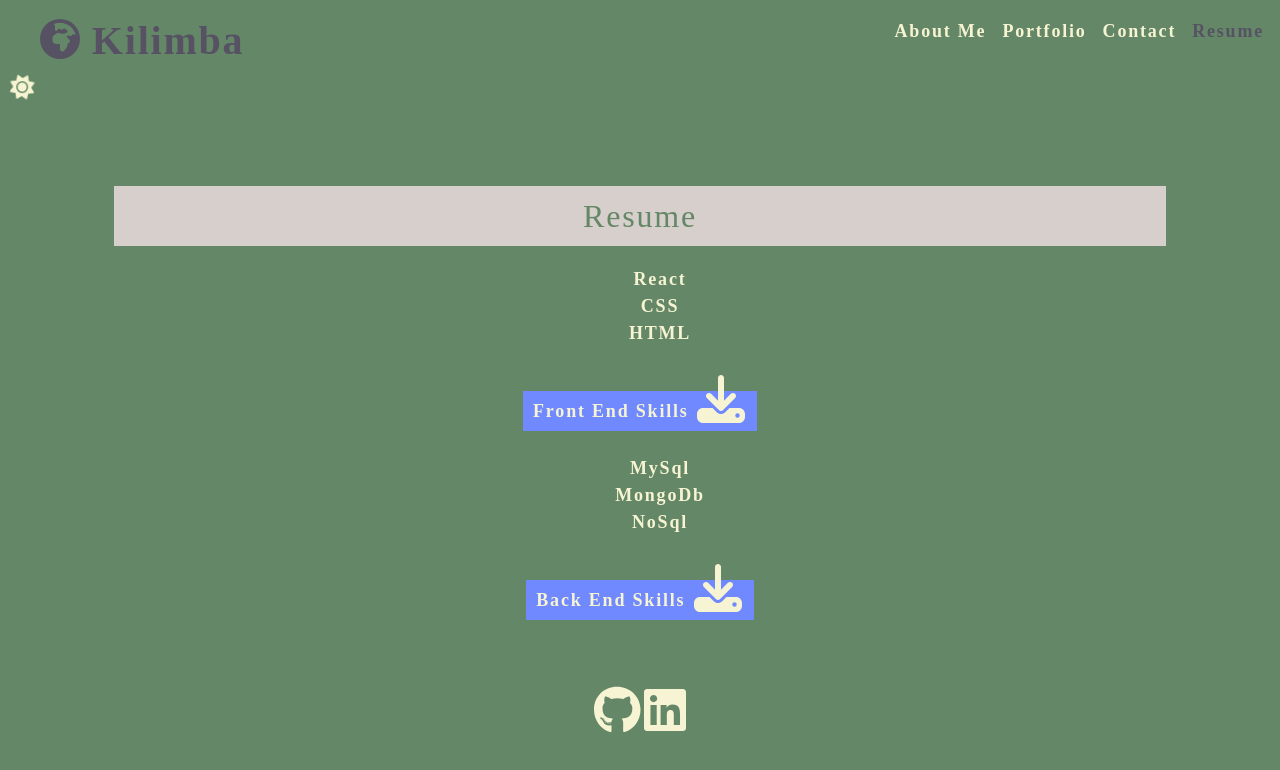
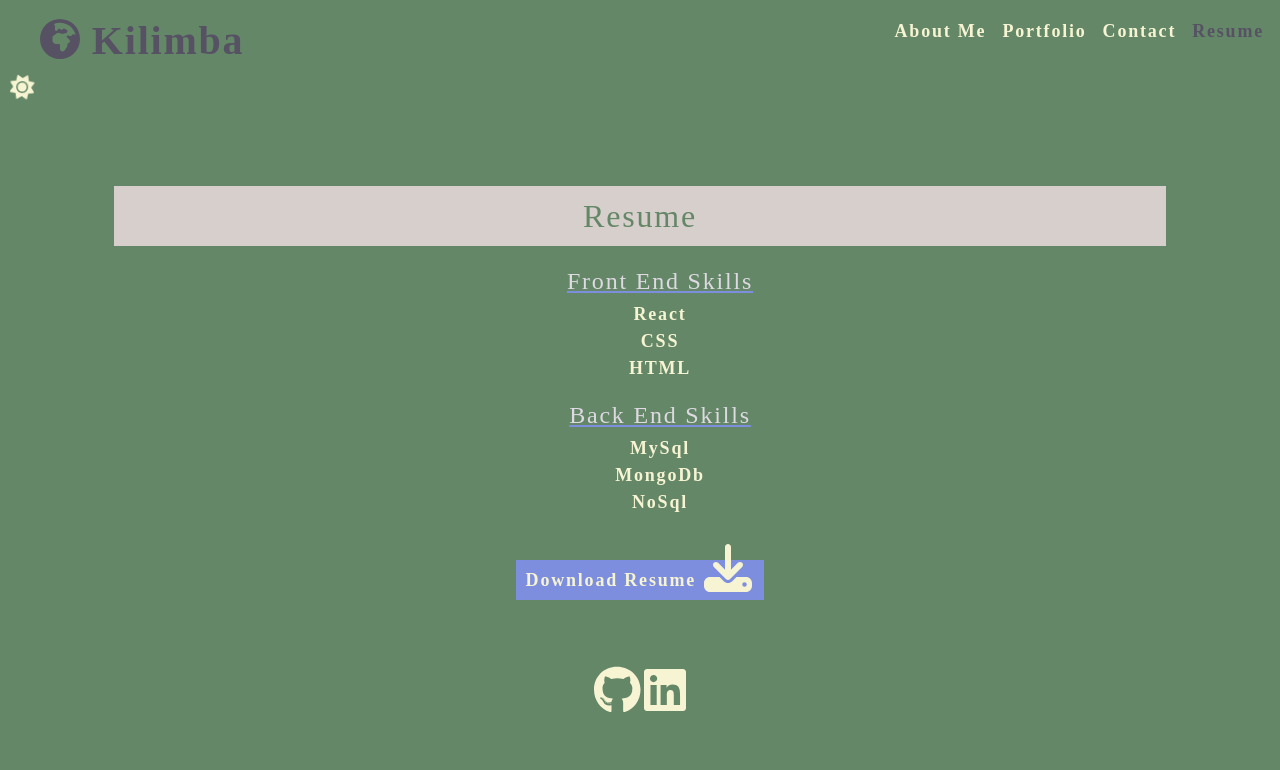
Before and after one commit to kilimba7/react-portfolio, a React (Create React App) app: page / in a window 1280 px wide. Both pictures are taken after a click on the item "Resume". Shown: the top 770 px of the page. Built offline with nearby package versions, Linux system fonts and the light colour scheme.

Commit message:
resume changes

```diff
--- a/src/index.css
+++ b/src/index.css
@@ -7,7 +7,7 @@ main {
 :root {
   --primary: #F6F4D2;
   --secondary: #D6CFCB;
-  --icon: #7189FF;
+  --icon: #7e8edf;
   --tertiary: #565264;
   --parent: #DED9E2;
   --text: #D6CFCB;
@@ -75,6 +75,10 @@ h3 {
 
 h4 {
   font-size: 1.5rem;
+  color: var(--parent);
+  text-decoration:var(--icon) underline ;
+
+
 }
 
 h5 {
@@ -334,7 +338,7 @@ a {
 .project {
   padding: 40px;
   border: var(--parent);
-  border-style: dashed;
+  border-style: double;
 }
 
 .icon {
--- a/src/pages/Resume/index.js
+++ b/src/pages/Resume/index.js
@@ -6,26 +6,25 @@ import resumeLink from "../../assets/resume/resume.pdf";
 function Resume() {
     return(
         <section className='card'>
-            <h2> Resume </h2>
+            <h2 > Resume </h2>
+
             <ul >
+                <h4> Front End Skills </h4>
                 <li>React</li>
                 <li>CSS</li>
                 <li>HTML</li>
             </ul>
-            <span className='icon'> Front End Skills <a href={resumeLink} download>
-            <FontAwesomeIcon icon={faDownload}></FontAwesomeIcon>
-          </a> </span>
+
             <ul >
+                <h4> Back End Skills</h4>
                 <li>MySql</li>
                 <li>MongoDb</li>
                 <li>NoSql</li>
             </ul>
 
-            <span className='icon'> Back End Skills <a href={resumeLink} download>
-            <FontAwesomeIcon icon={faDownload}></FontAwesomeIcon>
-          </a> </span>
+            <span className='icon'> Download Resume <a href={resumeLink} download>
+            <FontAwesomeIcon icon={faDownload}></FontAwesomeIcon></a></span>
 
-            <br/>
 
 
         </section>
```
